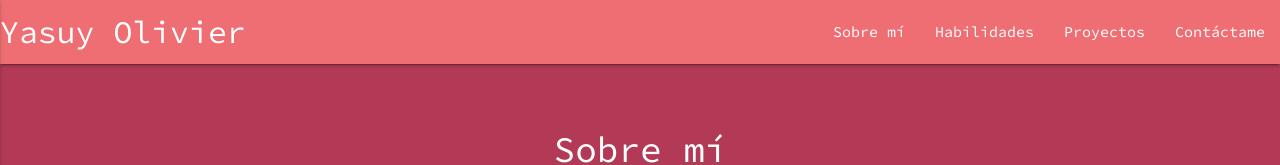
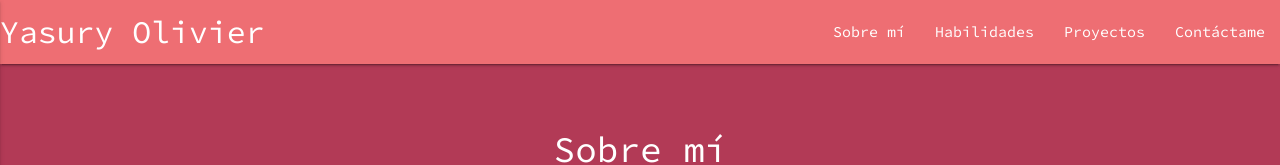
Before and after one commit to YasuryOlivier/Mi_Portafolio, a plain HTML site: page index.html in a window 1280 px wide. Shown: the top 165 px of the page. Drawn offline with nearby package versions, Linux system fonts and the light colour scheme.

Commit message:
agrego r

```diff
--- a/index.html
+++ b/index.html
@@ -16,7 +16,7 @@
 			<div class="navbar-fixed">
 				<nav>
 		            <div class="nav-wrapper na">
-			           	<a href="#" class="brand-logo"><span class="font derecha">Yasuy Olivier</span></a>
+			           	<a href="#" class="brand-logo"><span class="font derecha">Yasury Olivier</span></a>
 		              	<a href="#" data-activates="mobile-demo" class="button-collapse"><i class="material-icons">menu</i></a>
 		                <ul class="right hide-on-med-and-down">
 		                   	<li><a href="#quien">Sobre mí</a></li>
```
Also changed, not shown: 1 other file.
